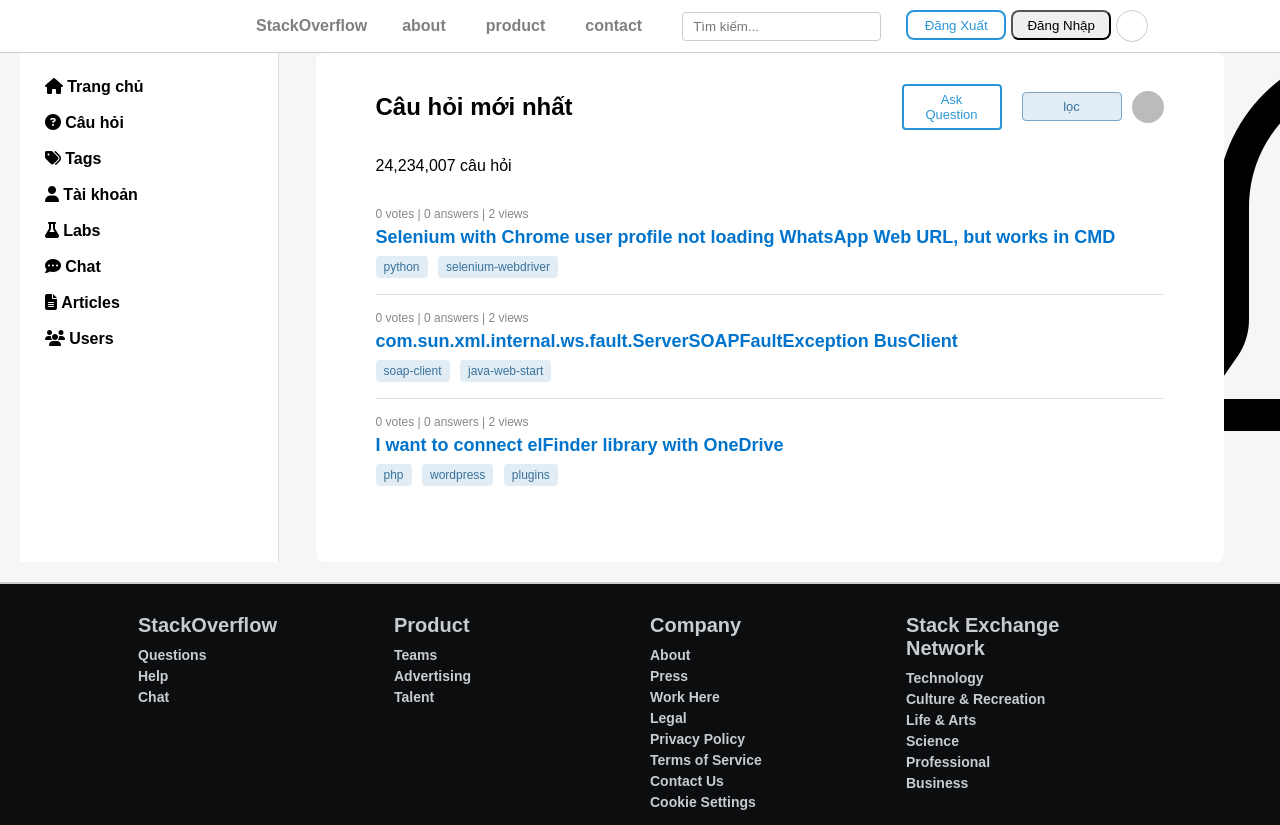
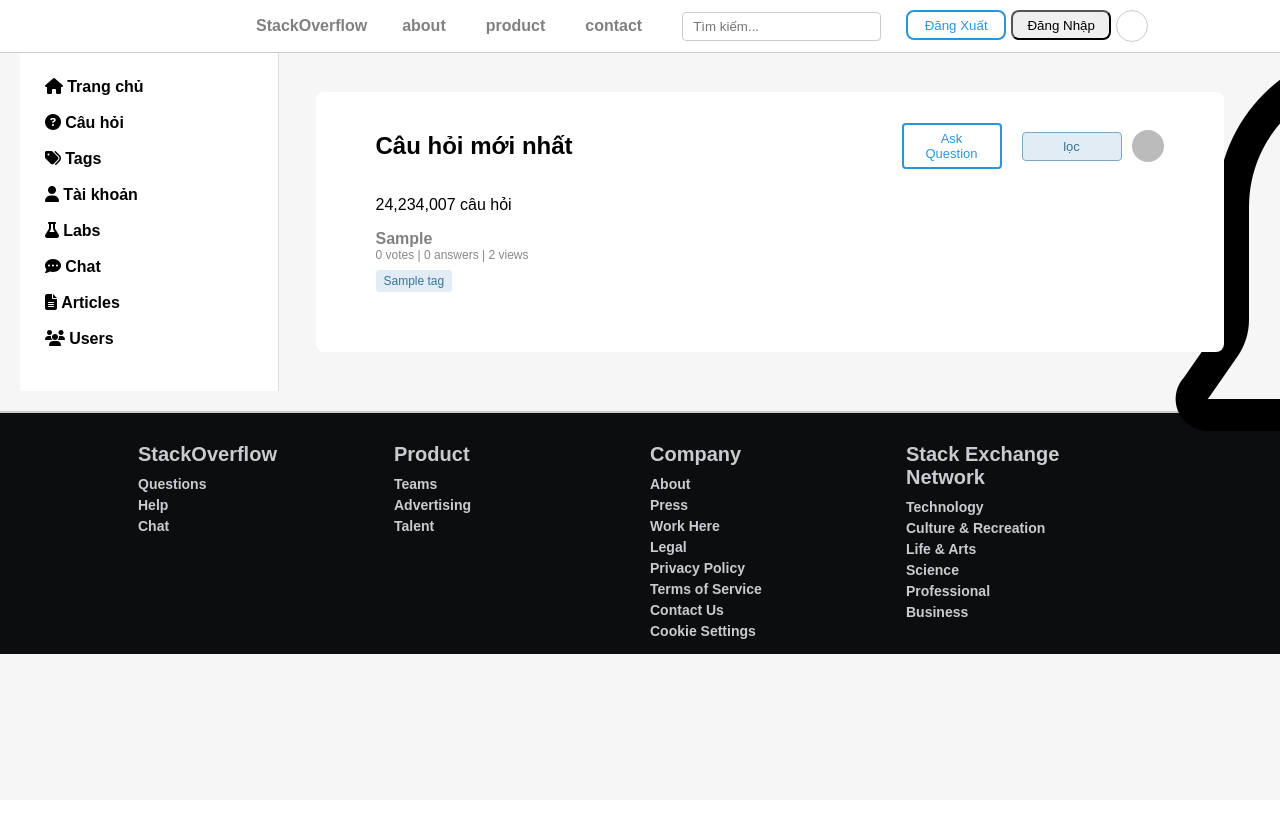
Before and after one commit to BangBangNe/WebForumTechnology, a PHP site: page /index.php in a window 1280 px wide; the page is wider, and only the part inside the window is pictured. After the commit the page ends 654 px from the top of that part, so only its background shows below. Run offline with PHP 8.4, Linux system fonts and the light colour scheme; tables that the repository leaves empty or names only in its code hold one stand-in row (values such as "Sample post").

Commit message:
sua main cua Quy xong roi

```diff
--- a/Code/main.php
+++ b/Code/main.php
@@ -1,3 +1,5 @@
+<?php include 'connect.php'; ?>
+
 <!DOCTYPE html>
 <html lang="en">
 
@@ -24,73 +26,89 @@
       <p>24,234,007 câu hỏi </p>
 
       <!-- Bộ lọc -->
+      <form method="GET">
         <div id="filterBox" class="filter-box" style="display: none;">
           <div class="filter-group">
-          <h4>Filter by</h4>
-          <label><input type="checkbox"> No answers</label><br>
-          <label><input type="checkbox"> No accepted answer</label><br>
-          <label><input type="checkbox"> No Staging Ground</label><br>
-          <label><input type="checkbox"> Has bounty</label><br>
+            <h4>Lọc theo</h4>
+            <label><input type="checkbox" name="no_answers" value="1" <?= isset($_GET['no_answers']) ? 'checked' : '' ?>> Không có câu trả lời</label><br>
+
+            <label><input type="checkbox"> Không có câu trả lời được chấp nhận</label><br>
+            <label><input type="checkbox"> Không có Staging Ground </label><br>
+            <label><input type="checkbox"> Có bounty</label><br>
             <input type="text" placeholder="Days old" style="width: 80px; margin-top: 4px;">
           </div>
 
           <div class="filter-group">
-          <h4>Sorted by</h4>
-          <label><input type="radio" name="sort" checked> Newest</label><br>
-          <label><input type="radio" name="sort"> Recent activity</label><br>
-          <label><input type="radio" name="sort"> Highest score</label><br>
-          <label><input type="radio" name="sort"> Most frequent</label><br>
-          <label><input type="radio" name="sort"> Bounty ending soon</label><br>
-          <label><input type="radio" name="sort"> Trending</label><br>
-          <label><input type="radio" name="sort"> Most activity</label>
+            <h4>Sắp xếp theo</h4>
+            <label><input type="radio" name="sort" checked> Mới nhất</label><br>
+            <label><input type="radio" name="sort"> Hoạt động gần nhất </label><br>
+            <label><input type="radio" name="sort"> Điểm cao nhất </label><br>
+            <label><input type="radio" name="sort"> Thường xuyên nhất</label><br>
+            <label><input type="radio" name="sort"> Bounty sắp kết thúc</label><br>
+            <label><input type="radio" name="sort"> Xu hướng</label><br>
+            <label><input type="radio" name="sort"> Hoạt động nhiều nhất</label>
           </div>
 
           <div class="filter-group">
             <h4>Tagged with</h4>
             <label><input type="radio" name="tagged"> My watched tags</label><br>
             <label><input type="radio" name="tagged" checked> The following tags:</label><br>
-          <input type="text" placeholder="e.g. javascript or python">
+            <input type="text" name="tag" value="<?= htmlspecialchars($_GET['tag'] ?? '') ?>" placeholder="e.g. javascript or python">
+
           </div>
 
           <div style="margin-top: 16px;">
-          <button class="apply-btn">Apply filter</button>
-          <button class="cancel-btn">Cancel</button>
+            <button class="apply-btn">Lọc</button>
+            <button class="cancel-btn">Thoát</button>
           </div>
         </div>
 
+      </form>
+
       <!-- Danh sách câu hỏi -->
-      <div class="question">
-        <div class="meta">0 votes | 0 answers | 2 views</div>
-        <a href="#" class="title">Selenium with Chrome user profile not loading WhatsApp Web URL, but works in CMD</a>
-        <div class="tags">
-          <span class="tag">python</span>
-          <span class="tag">selenium-webdriver</span>
-        </div>
-      </div>
+      <?php
+      $where = [];
 
-      <div class="question">
-        <div class="meta">0 votes | 0 answers | 2 views</div>
-        <a href="#" class="title">com.sun.xml.internal.ws.fault.ServerSOAPFaultException BusClient</a>
-        <div class="tags">
-          <span class="tag">soap-client</span>
-          <span class="tag">java-web-start</span>
-        </div>
-      </div>
+      if (isset($_GET['no_answers']) && $_GET['no_answers'] == '1') {
+        $where[] = "q.ID_Ques NOT IN (SELECT ID_Ques FROM answers)";
+      }
 
-      <div class="question">
-        <div class="meta">0 votes | 0 answers | 2 views</div>
-        <a href="#" class="title">I want to connect elFinder library with OneDrive</a>
-        <div class="tags">
-          <span class="tag">php</span>
-          <span class="tag">wordpress</span>
-          <span class="tag">plugins</span>
-        </div>
+      if (!empty($_GET['tag'])) {
+        $tag = $conn->real_escape_string($_GET['tag']);
+        $where[] = "t.Name LIKE '%$tag%'";
+      }
+
+      $whereSql = count($where) ? "WHERE " . implode(" AND ", $where) : "";
+
+      $sql = "SELECT q.ID_Ques, q.Mo_ta, q.Hinh_anh, t.Name AS tag_name, u.User_name
+            FROM questions q
+            JOIN tags t ON q.ID_Tags = t.ID_tag
+            JOIN users u ON q.ID_user = u.User_ID
+            $whereSql
+            ORDER BY q.ID_Ques DESC";
+
+
+      $result = $conn->query($sql);
+      if ($result->num_rows > 0) {
+        while ($row = $result->fetch_assoc()) {
+          echo '<div class="question-item">';
+
+          echo '<a class="question-title" href="#">' . htmlspecialchars($row['Mo_ta']) . '</a>';
+          echo '<div class="meta">0 votes | 0 answers | 2 views</div>';
+          echo '<div class="tags">';
+          echo '<span class="tag">' . htmlspecialchars($row['tag_name']) . '</span>';
+          echo '</div>';
+          echo '</div>';
+        }
+      } else {
+        echo 'Không có câu hỏi nào.';
+      }
+      $conn->close();
+      ?>
 
     </div>
 
 
-
-    </div>
   </div>
 
 
```
Lines whose indentation alone changed are shown as unchanged.
